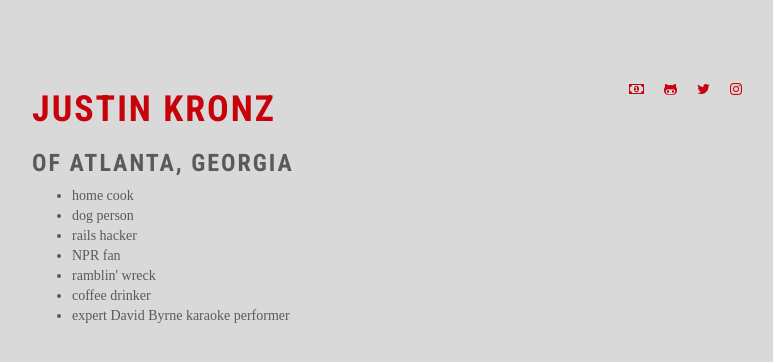
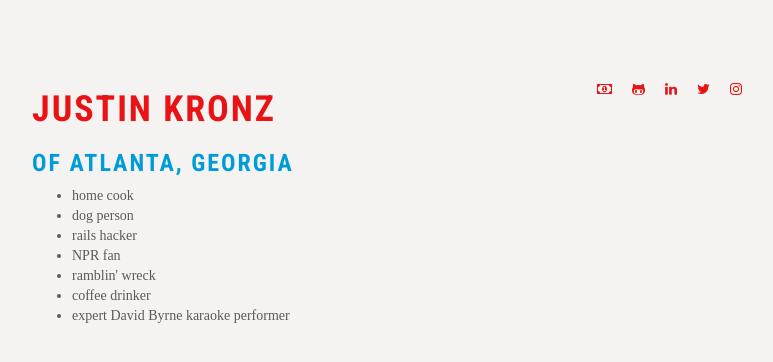
Before and after one commit to jkronz/drunkrail, a website: page index.html in a window 1280 px wide. Shown: the whole page, without its empty margins (248-1021 px from the left). Drawn offline with Linux system fonts and the light colour scheme; a web font is replaced by a local one.

Commit message:
Add linkedin, new color theme

```diff
--- a/index.html
+++ b/index.html
@@ -15,12 +15,13 @@
     <ul class="pull-right list-unstyled navigation">
       <li><a href="resume.html"><i class="fa fa-money"></i></a></li>
       <li><a href="http://github.com/jkronz" target="_blank"><i class="fa fa-github-alt"></i></a></li>
+      <li><a href="https://www.linkedin.com/pub/justin-kronz/b9/533/392" target="_blank"><i class="fa fa-linkedin"></i></a></li>
       <li><a href="http://twitter.com/justinkronz" target="_blank"><i class="fa fa-twitter"></i></a></li>
       <li><a href="http://instagram.com/kronzagram" target="_blank"><i class="fa fa-instagram"></i></a></li>
     </ul>
   </div>
   <h1><a href="/">Justin Kronz</a></h1>
-  <h3>of Atlanta, Georgia</h3>
+  <h3 class="text-muted">of Atlanta, Georgia</h3>
   <div class="row">
     <div class="col-md-6">
       <ul>
@@ -34,7 +35,6 @@
       </ul>
     </div>
   </div>
-
 </div>
 <!-- :notes: You'rrreee so vain... -->
 <script>
--- a/sass/_variable_overrides.scss
+++ b/sass/_variable_overrides.scss
@@ -1,5 +1,6 @@
-$body-bg: #D9D9D9;
-$brand-primary: #C7020B;
+$body-bg: #F4F3F1;
+$brand-primary: #E91214;
+$text-muted: #009CD7;
 $gray-base: #282829;
 $font-family-sans-serif: "PT Mono";
 $headings-font-family: "Roboto Condensed";
```
Also changed, not shown: resume.html (+1 -1 lines), css/style.css, 1 other file.
